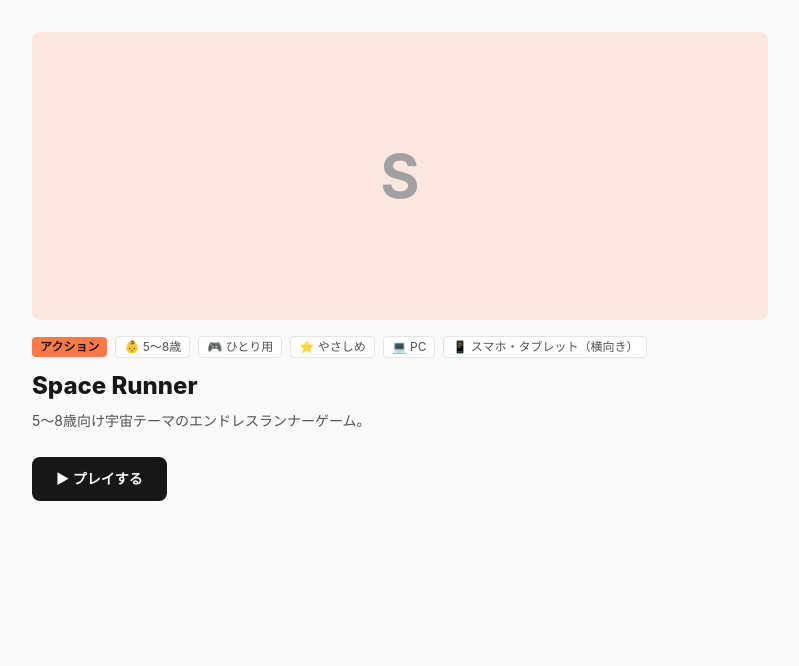
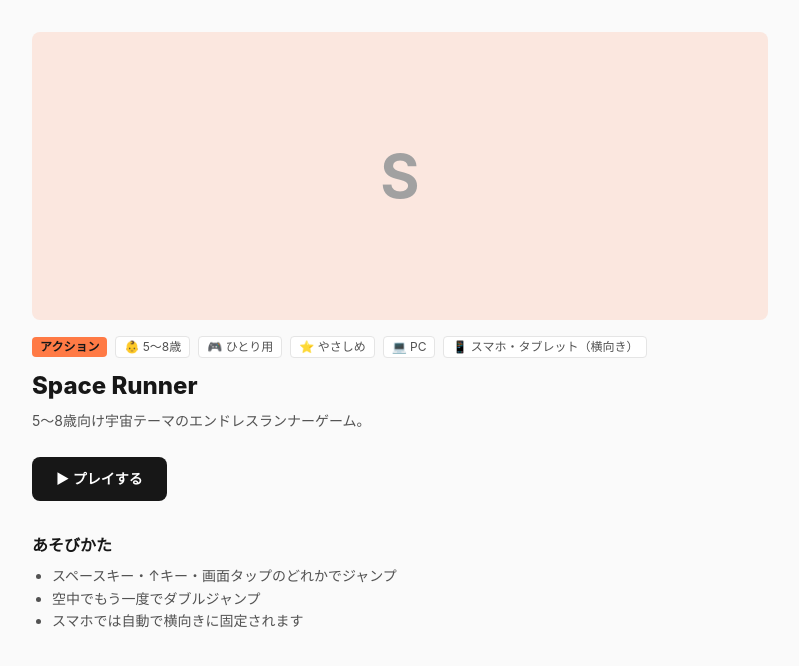
Before and after one commit to akabee0161/ankardo, a Next.js app in the folder site/: page /games/rungame-sample in a window 1280 px wide. Shown: the top 666 px of the page, without its empty margins (240-1039 px from the left). Built offline with nearby package versions, Linux system fonts and the light colour scheme.

Commit message:
feat(site): 詳細ページに操作方法(あそびかた)セクションを追加

```diff
--- a/site/app/games/[slug]/page.tsx
+++ b/site/app/games/[slug]/page.tsx
@@ -40,6 +40,16 @@ export default async function GameDetail({
       >
         ▶ プレイする
       </a>
+      {game.controls && game.controls.length > 0 && (
+        <section className="mt-8">
+          <h2 className="text-base font-bold text-neutral-900">あそびかた</h2>
+          <ul className="mt-2 list-disc pl-5 text-sm leading-relaxed text-neutral-600">
+            {game.controls.map((control) => (
+              <li key={control}>{control}</li>
+            ))}
+          </ul>
+        </section>
+      )}
     </main>
   );
 }
```
